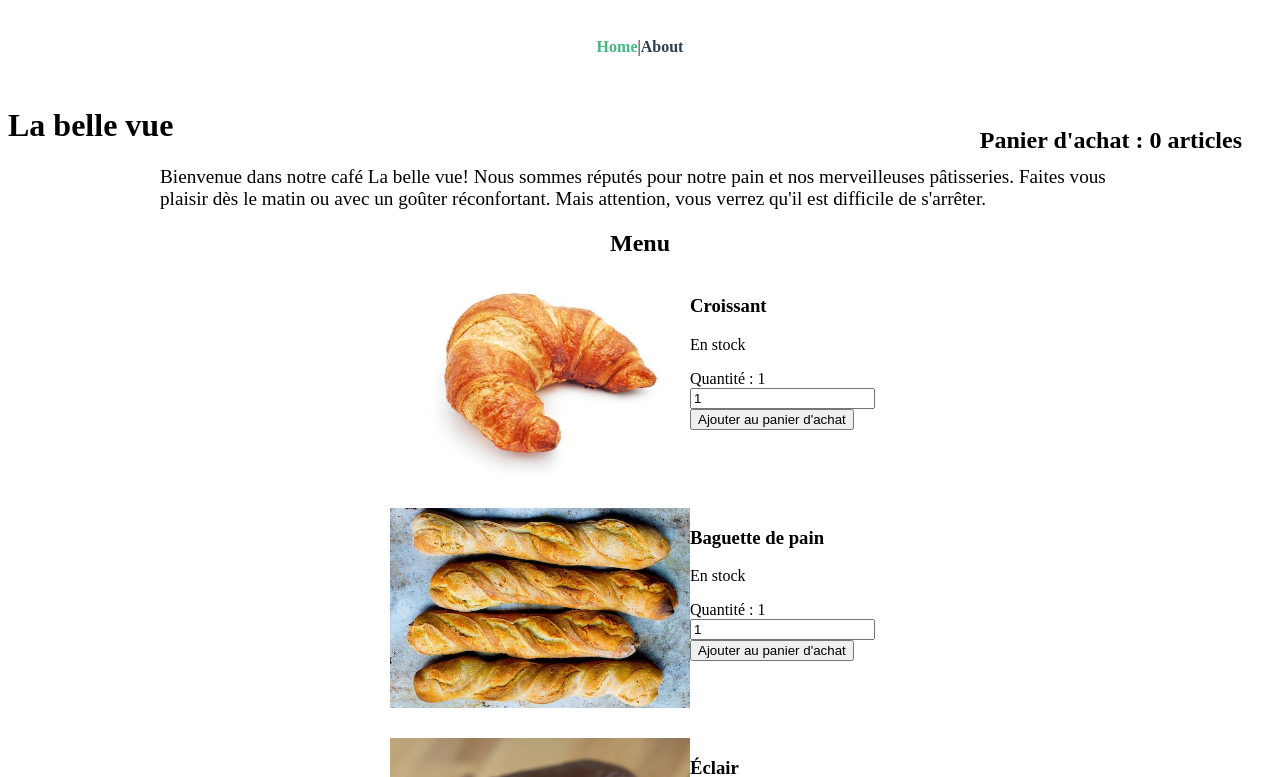
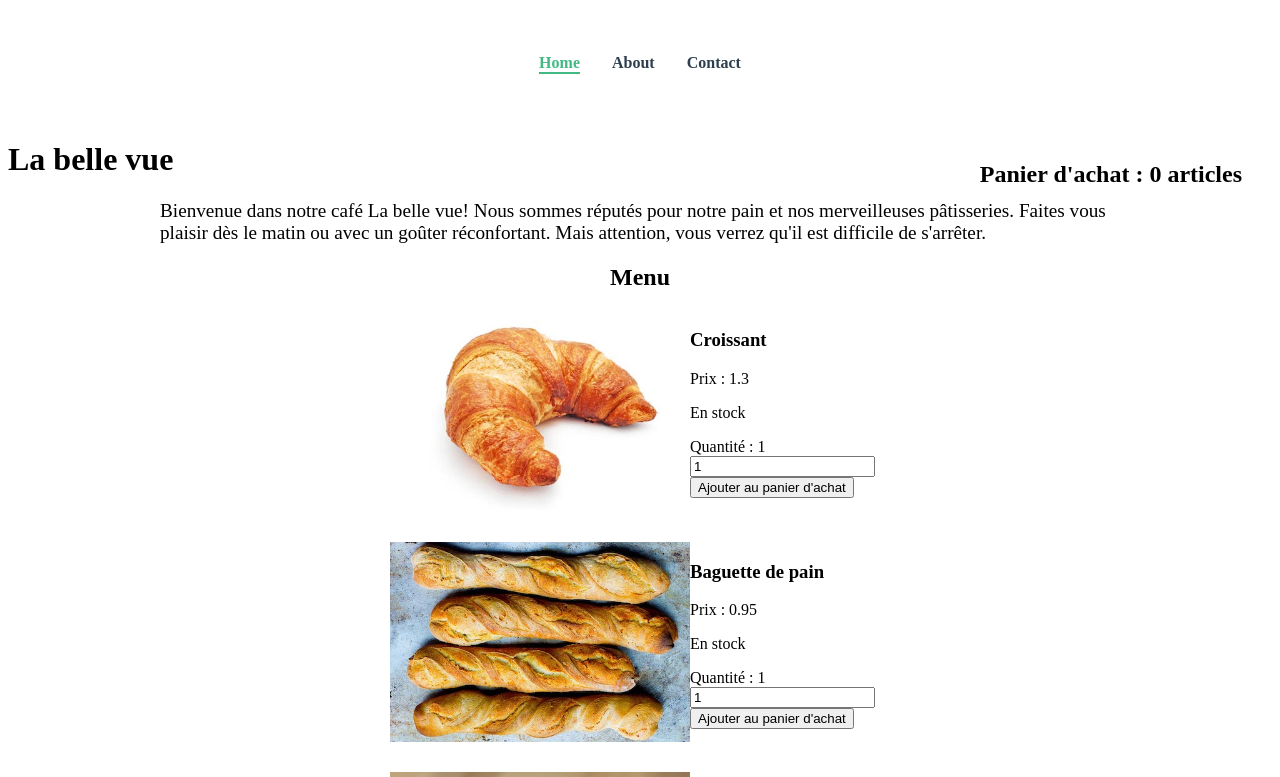
Before and after one commit to liessinoudjal/OC_P2C2, a Vue app: page / in a window 1280 px wide. Shown: the top 777 px of the page. Built offline with nearby package versions, Linux system fonts and the light colour scheme.

Commit message:
ajout promotion -10% journée paire

```diff
--- a/src/App.vue
+++ b/src/App.vue
@@ -10,8 +10,9 @@ export default {
 
 <template>
 <div id="nav">
-    <router-link to="/">Home </router-link> |
+    <router-link to="/">Home </router-link>
     <router-link to="/about"> About</router-link>
+    <router-link to="/contact"> Contact</router-link>
   </div>
   <router-view/>
 
@@ -36,9 +37,11 @@ export default {
 	text-decoration: none;
     font-weight: bold;
     color: #2c3e50;
+	margin: 16px;
 
     &.router-link-exact-active {
-      color: #42b983;
+		color: #42b983;
+		border-bottom: 2px solid #42b983;
     }
   }
 }
--- a/src/components/MenuItem.vue
+++ b/src/components/MenuItem.vue
@@ -7,6 +7,7 @@
     />
     <div>
         <h3>{{ item.name }}</h3>
+        <p>Prix : {{ item.price }}</p>
         <p v-if="item.inStock">En stock</p>
         <p v-else>En rupture de stock</p>
         <div>
@@ -34,6 +35,14 @@ export default {
         addToCart(amount){
             this.$emit("addToCart", amount)
         }
+    },
+    beforeMount(){
+        let day = new Date().getDate()
+
+        // let menu = [...this.simpleMenu]
+        if(day % 2 === 0){
+           this.$emit("promotion")
+        }
     }
 
 }
--- a/src/router/index.js
+++ b/src/router/index.js
@@ -14,6 +14,14 @@ const routes = [
     // this generates a separate chunk (about.[hash].js) for this route
     // which is lazy-loaded when the route is visited.
     component: () => import(/* webpackChunkName: "about" */ '../views/About.vue')
+  },
+  {
+    path: '/contact',
+    name: 'Contact',
+    // route level code-splitting
+    // this generates a separate chunk (about.[hash].js) for this route
+    // which is lazy-loaded when the route is visited.
+    component: () => import(/* webpackChunkName: "contact" */ '../views/contact.vue')
   }
 ]
 
--- a/src/views/Home.vue
+++ b/src/views/Home.vue
@@ -8,9 +8,11 @@
 				est difficile de s'arrêter.
 			</p>
 			<section class="menu">
-				<h2>Menu</h2>
+				<h2>Menu </h2>
+        <p v-if="isPromotion">Journée de promotion : -10 %</p>
 
-				<MenuItem :simpleMenu="simpleMenu" @addToCart="addToShoppingCart"/>
+
+				<MenuItem :simpleMenu="simpleMenu" @addToCart="addToShoppingCart" @promotion="handlePromotion"/>
 
 
 			</section>
@@ -47,6 +49,7 @@ export default {
 	},
 	data: () => {
 		return  {
+    isPromotion: false,
 		address: "18 avenue du Beurre, Paris, France",
 		email: "hello@cafewithavue.bakery",
 		phone: "01 88 88 88 88",
@@ -60,7 +63,8 @@ export default {
 					alt: "Un croissant"
 				},
 				inStock: true,
-				quantity: 1
+				quantity: 1,
+        price: 1.30
 			},
 			{
 				name: "Baguette de pain",
@@ -69,7 +73,8 @@ export default {
 					alt: "Quatre baguettes de pain"
 				},
 				inStock: true,
-				quantity: 1
+				quantity: 1,
+        price: 0.95
 			},
 			{
 				name: "Éclair",
@@ -78,7 +83,8 @@ export default {
 					alt: "Éclair au chocolat"
 				},
 				inStock: false,
-				quantity: 1
+				quantity: 1,
+        price: 1.95
 			}
 		]
 		}
@@ -95,7 +101,16 @@ export default {
 		addToShoppingCart(amount) {
 
 			this.shoppingCart += amount
-		}
+		},
+    handlePromotion(){
+      let menus = [...this.simpleMenu]
+      for(let menu of menus){
+        menu.price -= (menu.price * 0.1).toFixed(2)
+      }
+      this.simpleMenu = menus
+
+      this.isPromotion = true
+    }
 	}
 }
 </script>
--- /dev/null
+++ b/src/views/contact.vue
@@ -0,0 +1,5 @@
+<template>
+  <div class="about">
+    <h1>This is an contact page</h1>
+  </div>
+</template>
```
